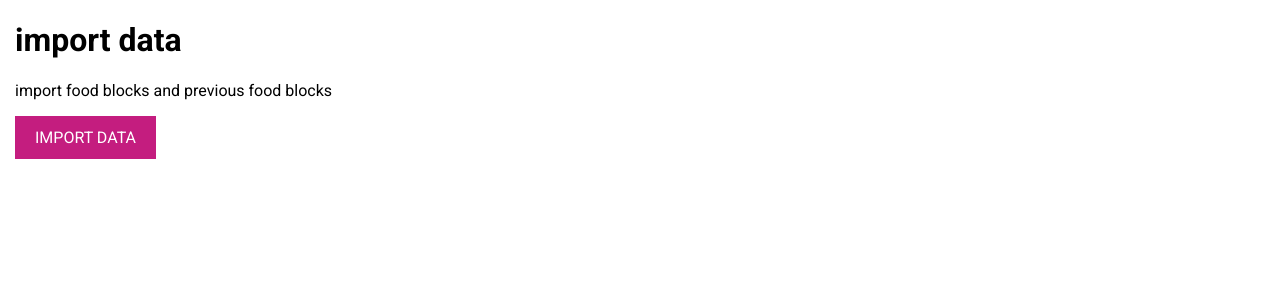
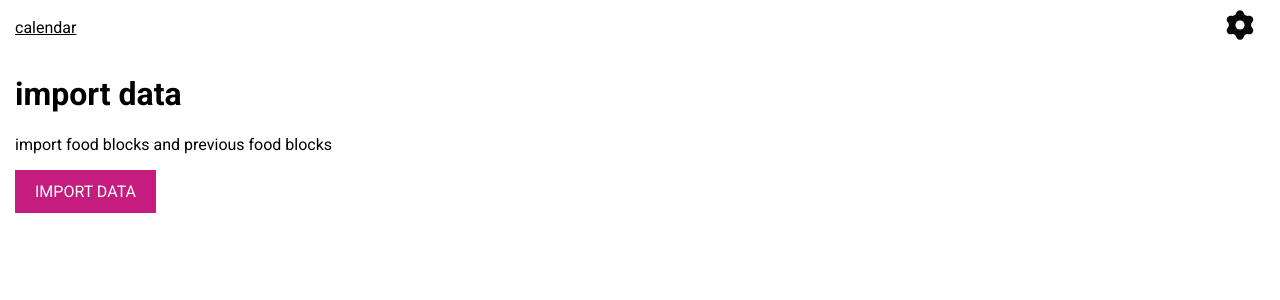
Before and after one commit to colorlessenergy/calorie-tracker, a Next.js app: page /settings/data/import-data in a window 1280 px wide. Shown: the top 300 px of the page. Built offline with nearby package versions, Linux system fonts and the light colour scheme.

Commit message:
add nav for settings pages

```diff
--- a/pages/settings/data/clear-data.js
+++ b/pages/settings/data/clear-data.js
@@ -1,5 +1,6 @@
 import { useState } from 'react';
 
+import SettingsNav from '../../../shared/components/SettingsNav';
 import Snackbar from '../../../shared/components/Snackbar/Snackbar';
 
 export default function ClearData () {
@@ -42,8 +43,9 @@ export default function ClearData () {
 
     return (
         <div className="container">
+            <SettingsNav />
             <div className="mx-15">
-                <h1>
+                <h1 className="mt-0">
                     clear data
                 </h1>
 
--- a/pages/settings/data/export-data.js
+++ b/pages/settings/data/export-data.js
@@ -1,3 +1,5 @@
+import SettingsNav from "../../../shared/components/SettingsNav";
+
 export default function ExportData () {
     const exportData = () => {
         const foodBlocks = localStorage.getItem('foodBlocks');
@@ -20,8 +22,9 @@ export default function ExportData () {
 
     return (
         <div className="container">
+            <SettingsNav />
             <div className="mx-15">
-                <h1>
+                <h1 className="mt-0">
                     export data
                 </h1>
 
--- a/pages/settings/data/import-data.js
+++ b/pages/settings/data/import-data.js
@@ -1,5 +1,6 @@
 import { useState } from 'react';
 
+import SettingsNav from '../../../shared/components/SettingsNav';
 import Snackbar from '../../../shared/components/Snackbar/Snackbar';
 
 import { addPreviousFoodBlockToLocalStorage, importFoodBlocks } from '../../../shared/food/food';
@@ -65,8 +66,9 @@ export default function ImportData () {
 
     return (
         <div className="container">
+            <SettingsNav />
             <div className="mx-15">
-                <h1>
+                <h1 className="mt-0">
                     import data
                 </h1>
 
--- a/pages/settings/data/index.js
+++ b/pages/settings/data/index.js
@@ -1,10 +1,12 @@
+import SettingsNav from '../../../shared/components/SettingsNav';
 import SettingsItem from '../../../shared/components/SettingsItems/SettingsItem';
 
 export default function Data () {
     return (
         <div className="container">
+            <SettingsNav />
             <div className="mx-15">
-                <h1>
+                <h1 className="mt-0">
                     data
                 </h1>
 
--- a/pages/settings/index.js
+++ b/pages/settings/index.js
@@ -1,10 +1,12 @@
+import SettingsNav from '../../shared/components/SettingsNav';
 import SettingsItem from '../../shared/components/SettingsItems/SettingsItem';
 
 export default function Settings() {
     return (
         <div className="container">
+            <SettingsNav />
             <div className="mx-15">
-                <h1>
+                <h1 className="mt-0">
                     settings
                 </h1>
 
--- /dev/null
+++ b/shared/components/SettingsNav.js
@@ -0,0 +1,25 @@
+import Link from 'next/link';
+import Image from 'next/image';
+import gearIcon from '../../public/icons/gear.svg';
+
+export default function SettingsNav () {
+    return (
+        <div className="flex justify-content-between align-items-center mx-15 nav">
+            <Link href="/">
+                <a>
+                    calendar
+                </a>
+            </Link>
+            <Link href="/settings">
+                <a className="d-block text-right">
+                    <Image
+                        src={ gearIcon }
+                        alt="gear icon"
+                        width={ 50 }
+                        height={ 50 }
+                        title="gear icon" />
+                </a>
+            </Link>
+        </div>
+    );
+}
```
